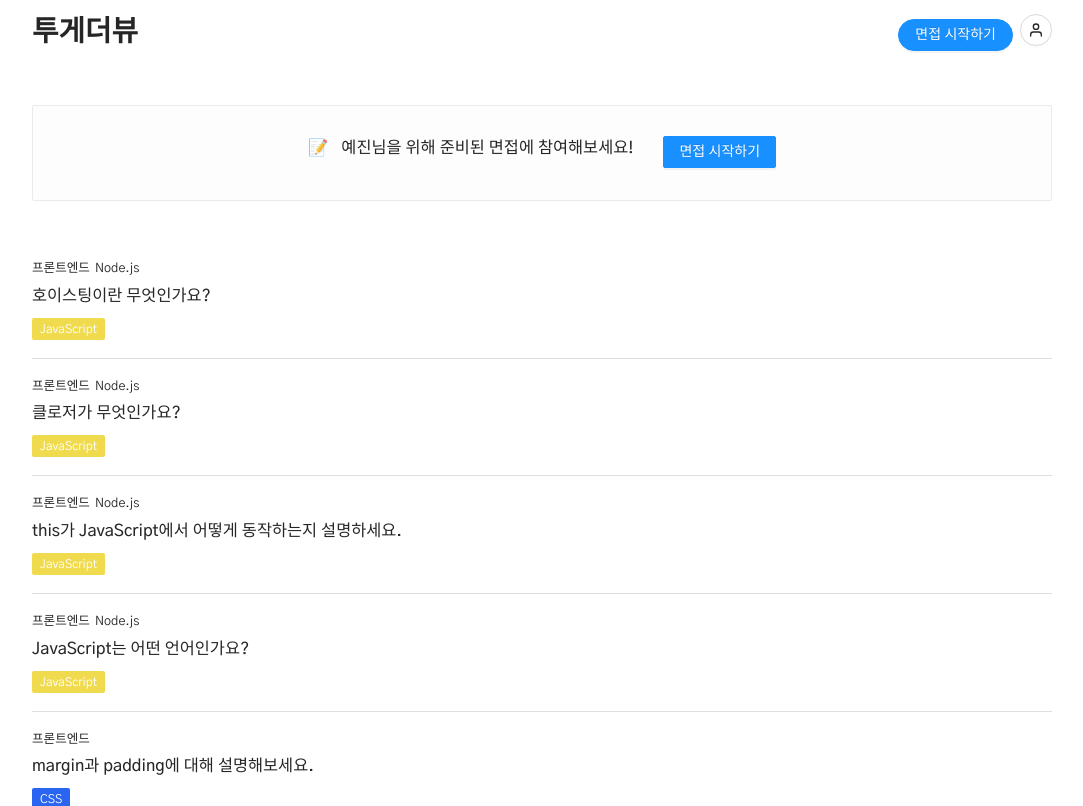
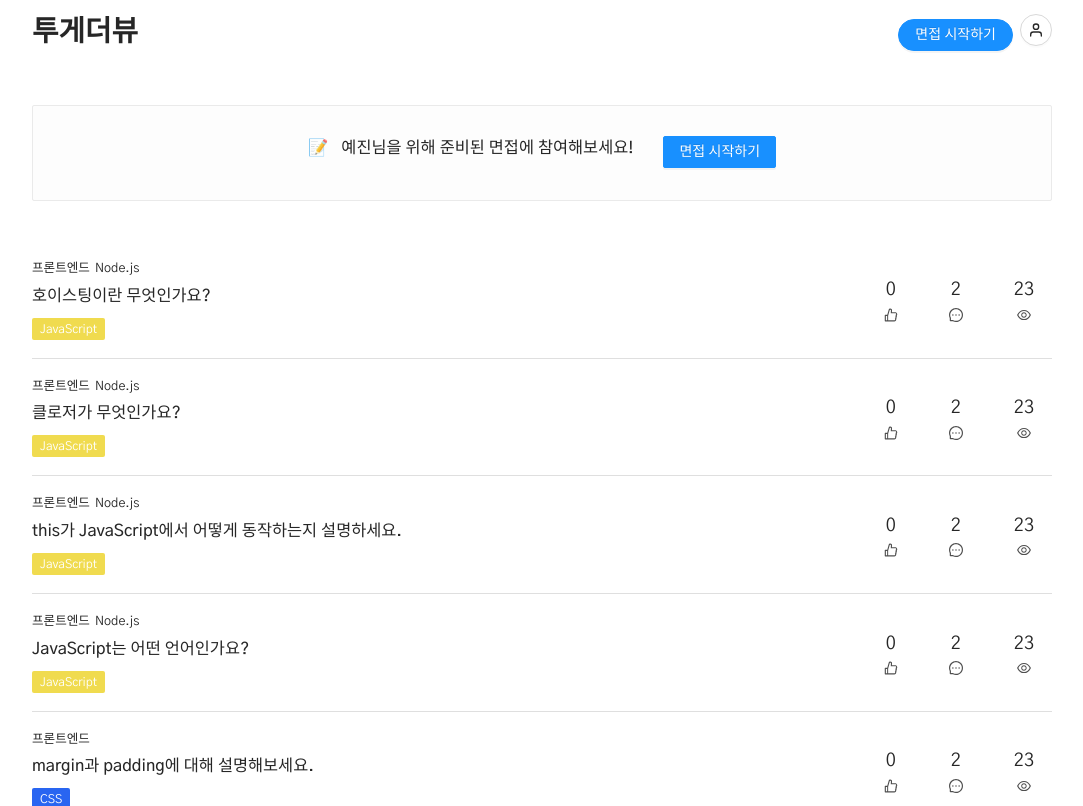
Before and after one commit to togather-view/togather-view-demo, a Next.js app: page /main in a window 1280 px wide. Shown: the top 806 px of the page, without its empty margins (98-1181 px from the left). Built offline with nearby package versions, Linux system fonts and the light colour scheme.

Commit message:
[Feature] QuestionListElement에 질문 관련 정보 추가 (#4)

```diff
--- a/package.json
+++ b/package.json
@@ -8,8 +8,10 @@
     "start": "next start"
   },
   "dependencies": {
+    "@ant-design/icons": "^4.6.4",
     "@zeit/next-less": "^1.0.1",
     "antd": "^4.16.13",
+    "classnames": "^2.2.6",
     "less": "^2.7.3",
     "next": "11.1.0",
     "react": "17.0.2",
--- a/src/components/question/QuestionListElement.component.tsx
+++ b/src/components/question/QuestionListElement.component.tsx
@@ -1,5 +1,7 @@
-import { memo } from "react";
+import { memo, useMemo } from "react";
 import Link from "next/link";
+import { EyeOutlined, LikeOutlined, MessageOutlined } from "@ant-design/icons";
+import classNames from "classnames";
 
 import TagComponent from "@src/components/common/Tag.component";
 
@@ -12,11 +14,30 @@ interface Props {
 }
 
 function QuestionListElement({ question }: Props) {
+  const mobileIconClassName = useMemo(
+    () =>
+      classNames({
+        [styles.icon]: true,
+        [styles.mobile]: true,
+      }),
+    [],
+  );
+
+  const desktopIconClassName = useMemo(
+    () =>
+      classNames({
+        [styles.icon]: true,
+        [styles.desktop]: true,
+      }),
+    [],
+  );
+
   return (
     <div className={styles.listElementContainer}>
       <Link href={`/question/${question.id}`}>
-        <a>
+        <a className={styles.wrap}>
           {/* 직군 */}
+          <div>
             <div className={styles.group}>
               {question.jobGroup.map((x) => (
                 <span key={x.id}>{x.name}</span>
@@ -31,6 +52,24 @@ function QuestionListElement({ question }: Props) {
                 <TagComponent key={x.id} title={x.name} color={x.color} />
               ))}
             </div>
+          </div>
+          <div className={styles.info}>
+            <div className={styles.element}>
+              <LikeOutlined className={mobileIconClassName} />
+              <div className={styles.count}>0</div>
+              <LikeOutlined className={desktopIconClassName} />
+            </div>
+            <div className={styles.element}>
+              <MessageOutlined className={mobileIconClassName} />
+              <div className={styles.count}>2</div>
+              <MessageOutlined className={desktopIconClassName} />
+            </div>
+            <div className={styles.element}>
+              <EyeOutlined className={mobileIconClassName} />
+              <div className={styles.count}>23</div>
+              <EyeOutlined className={desktopIconClassName} />
+            </div>
+          </div>
         </a>
       </Link>
     </div>
--- a/src/styles/_mixin.scss
+++ b/src/styles/_mixin.scss
@@ -21,9 +21,26 @@ $breakpoint-desktop: 1200px;
   }
 }
 
+.mobile {
+  display: none;
+
+  @include tablet {
+    display: block;
+  }
+}
+
+.desktop {
+  display: block;
+  @include  tablet {
+    display: none;
+  }
+}
+
 // Variables
 $max-width: 1020px;
 $layout-margin-x-desktop: 64px;
 $layout-margin-x-mobile: 24px;
 
 $font-size-small: 0.9em;
+
+$color-black-default: rgb(0, 0, 0, 0.85);
--- a/src/styles/components/Question.module.scss
+++ b/src/styles/components/Question.module.scss
@@ -2,14 +2,25 @@
 
 .listElementContainer {
   padding: 18px 0;
+
 
   &:not(:last-child) {
     border-bottom: 1px solid #DFDFDF;
 
   }
 
+  .wrap {
+    display: flex;
+    justify-content: space-between;
+    color: $color-black-default;
+
+    position: relative;
+
+    @include tablet {
+      display: block;
+    }
+
     .group {
-    color: rgb(0, 0, 0, 0.85);
       margin-bottom: 5px;
 
       font-size: $font-size-small;
@@ -26,4 +37,51 @@
     .techList {
 
     }
+
+    .info {
+      display: flex;
+      align-items: center;
+
+      @include tablet {
+        position: absolute;
+        top: 0;
+        right: 0;
       }
+
+      .element {
+        display: inline;
+        text-align: center;
+        padding: 0 18px;
+
+        @include tablet {
+          width: 100%;
+          display: flex;
+          align-items: center;
+          justify-content: center;
+
+          padding: 0;
+          font-size: $font-size-small;
+        }
+
+        &:not(:last-child) {
+          margin-right: 15px;
+        }
+
+        .count {
+          font-size: 1.3em;
+          margin-bottom: 3px;
+
+          @include tablet {
+            font-size: $font-size-small;
+            margin-left:  5px;
+            margin-bottom: 0;
+          }
+        }
+
+        .icon {
+          color: #4f4f4f;
+        }
+      }
+    }
+  }
+}
```
Also changed, not shown: 1 other file (tests, documents, lock files or other folders). Lines whose indentation alone changed are shown as unchanged.
